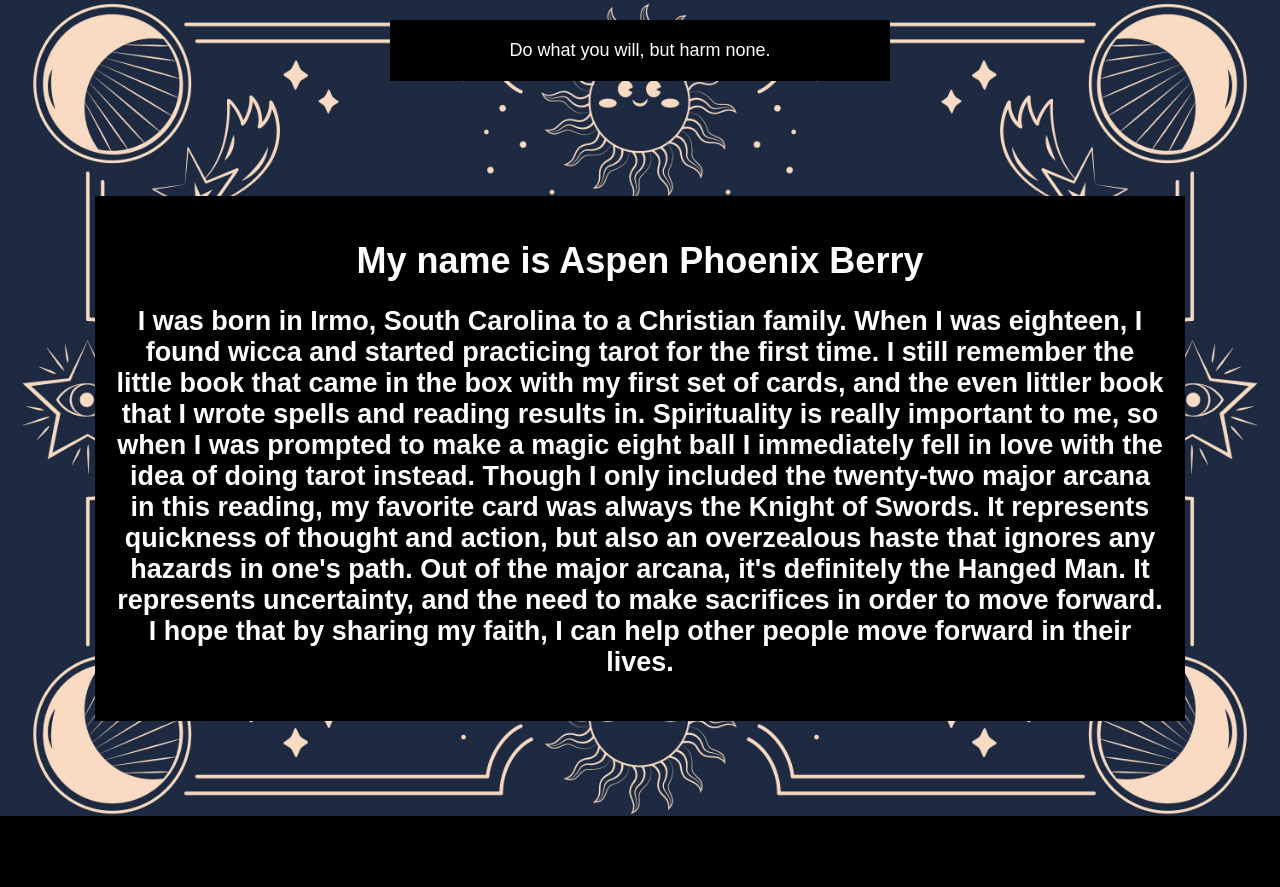
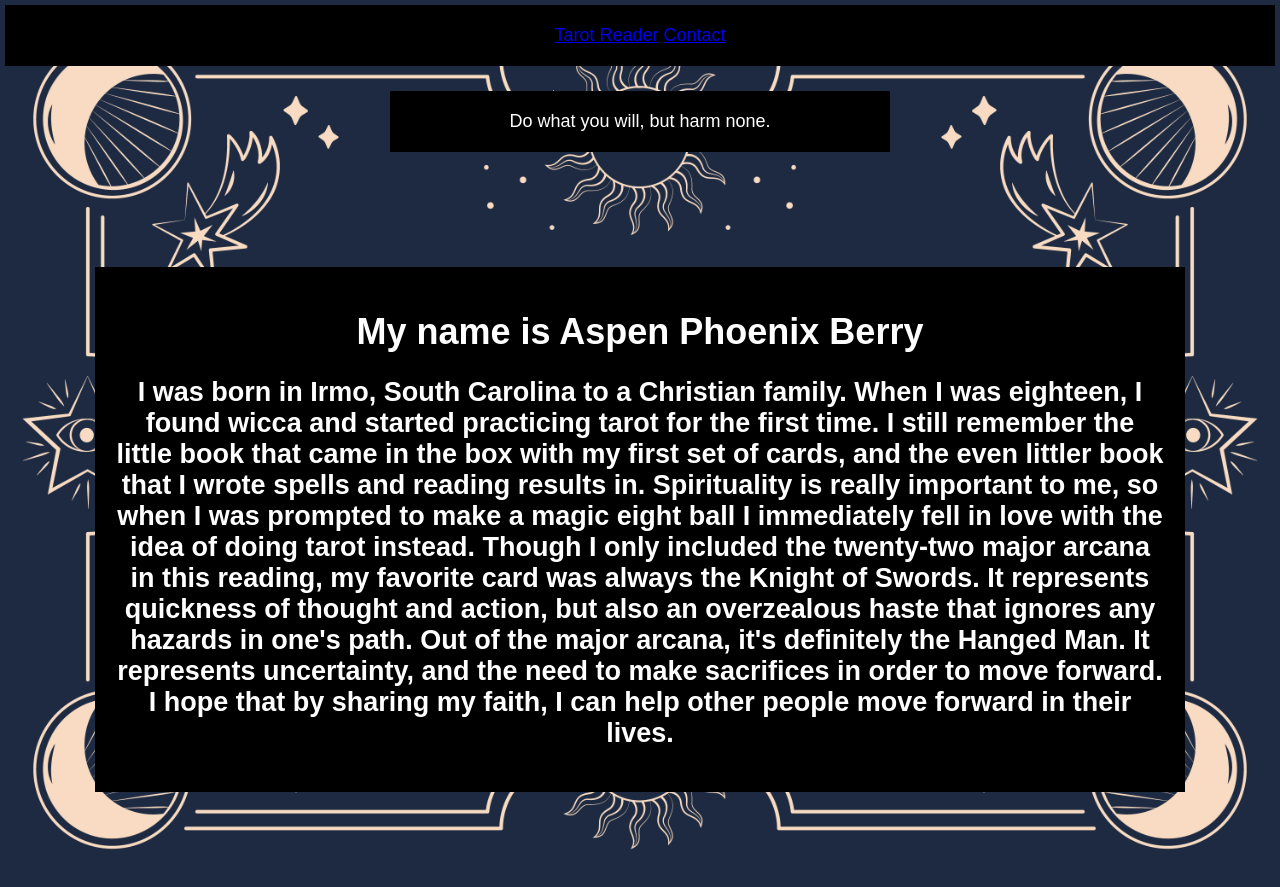
Before and after one commit to PrincessAspen/magic_tarot, a plain HTML site: page about.html in a window 1280 px wide. Before the commit the page ends 816 px from the top, so only its background shows below. Drawn offline with Linux system fonts and the light colour scheme.

Commit message:
Added links to other pages

```diff
--- a/about.html
+++ b/about.html
@@ -9,6 +9,10 @@
 <body>
     <div class="backgroundWrapper">
         <div>
+            <nav class="pleaseText">
+                <a href="index.html">Tarot Reader</a>
+                <a href="contact.html">Contact</a>
+            </nav>
             <div class="headerStyle">
                 <header>Do what you will, but harm none.</header>
             </div>
```
Also changed, not shown: contact.html (+4 -0 lines), index.html (+4 -0 lines).
